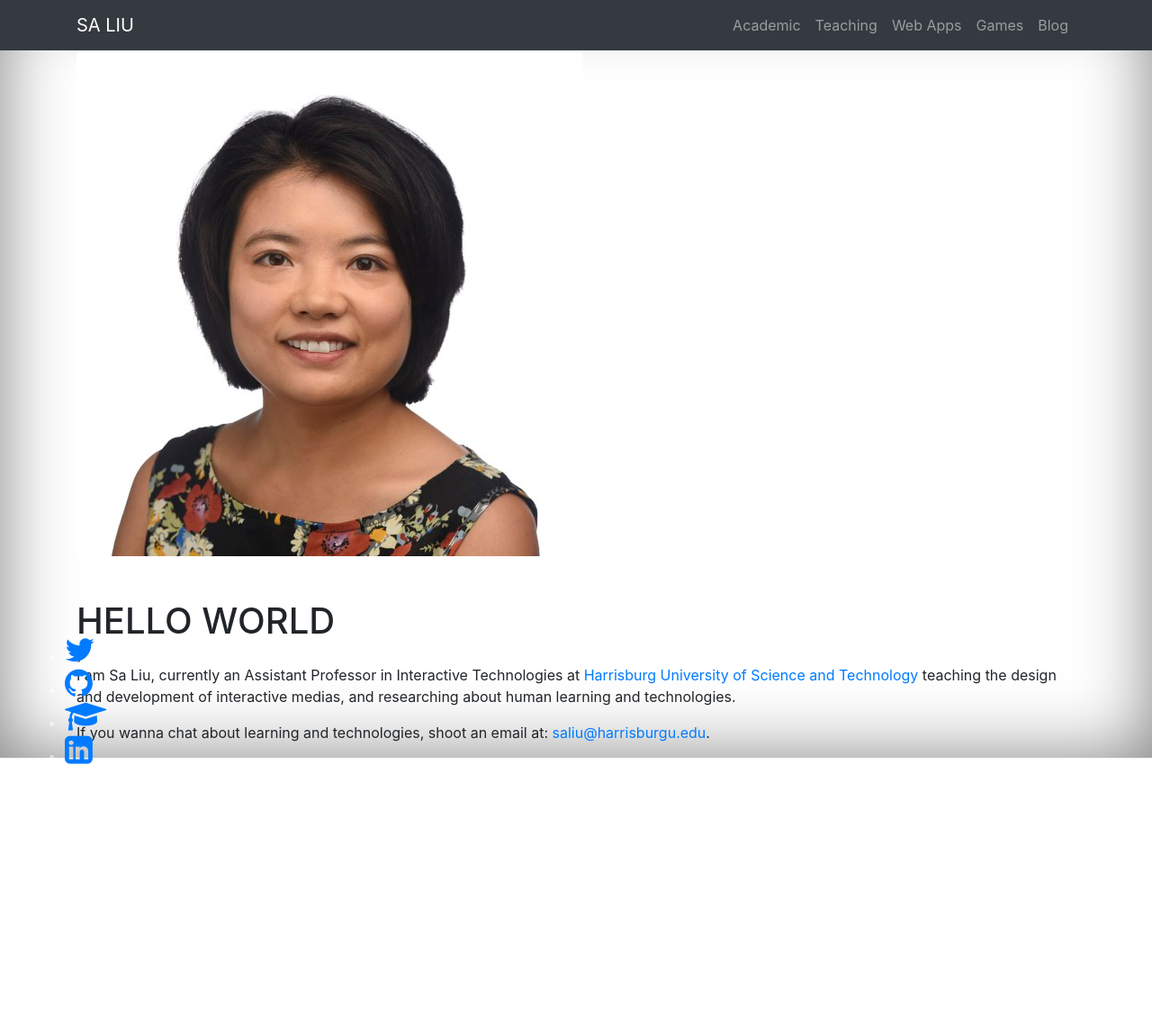
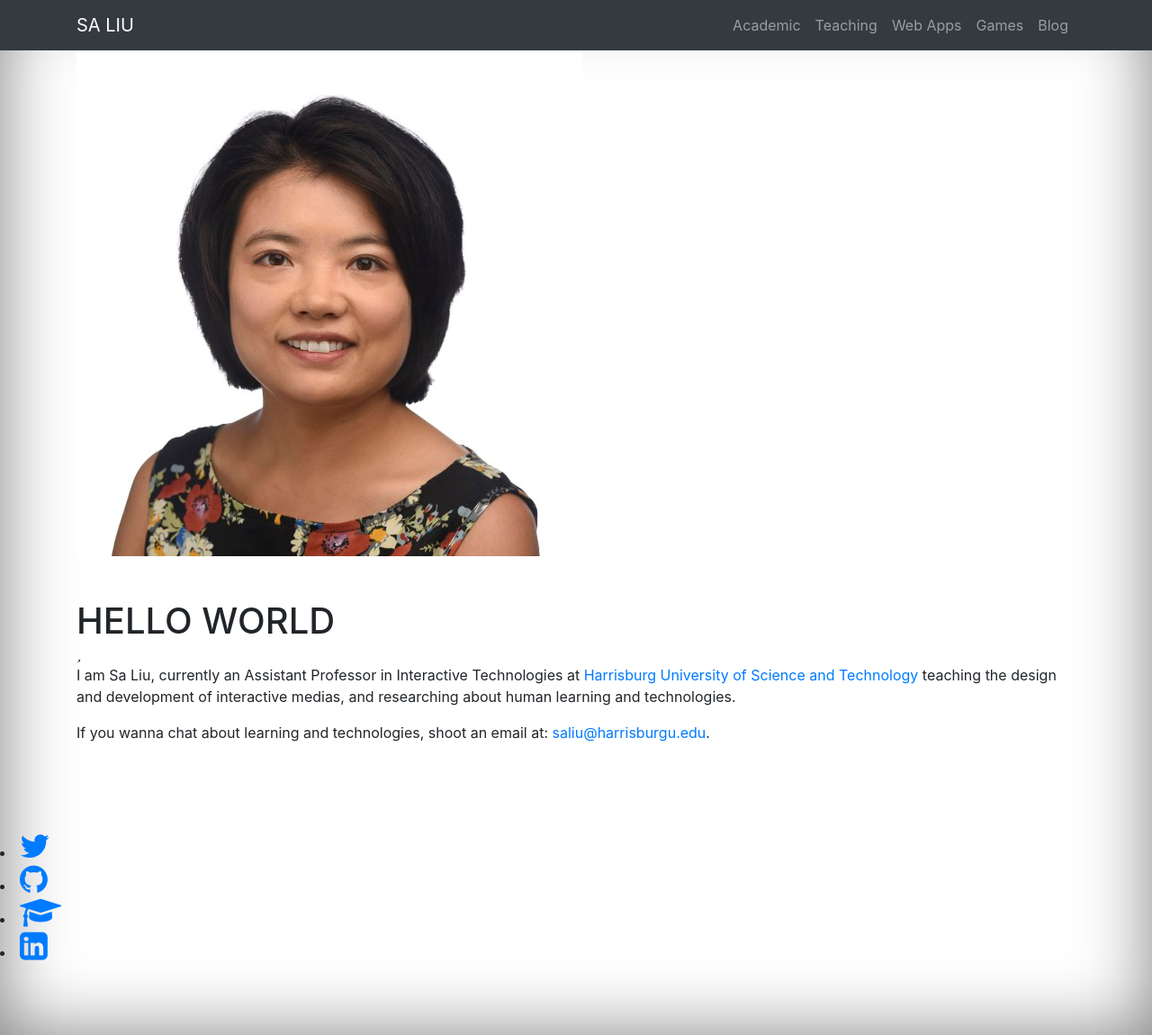
Before and after one commit to Tonicdragon6x66/saliudev.github.io, a Jekyll site: the page built from index.html, in a window 1280 px wide. Shown: the whole page at 90% size. Built offline with Jekyll 4.4.1, drawn with Linux system fonts in a browser that asks for light colours; before the commit the page ends 900 px from its top, so only the background shows below that.

Commit message:
upsate footer

```diff
--- a/_layouts/default.html
+++ b/_layouts/default.html
@@ -17,16 +17,16 @@
 
           {{ content }}
 
-          <div class="mastfoot align-items-center">
+            <div class="mastfoot align-items-center">
 
-              <ul class="social">
-                  <li><a href="https://twitter.com/saliudev"><i class="fa fa-twitter" style="font-size:36px"></i></a></li>
-                  <li><a href="https://github.com/saliudev"><i class="fa fa-github" style="font-size:36px"></i></a></li>
+
+                <li><a href="https://twitter.com/saliudev"><i class="fa fa-twitter" style="font-size:36px"></i></a></li>
+                <li><a href="https://github.com/saliudev"><i class="fa fa-github" style="font-size:36px"></i></a></li>
                 <li><a href="https://scholar.google.com/citations?user=YiBs6ucAAAAJ&#038;hl=en"><i class="fa fa-graduation-cap" style="font-size:36px"></i></a></li>
                 <li><a href="https://www.linkedin.com/in/liusa/"><i class="fa fa-linkedin-square" style="font-size:36px"></i></a></li>
-              </ul>
 
-        </div>
+
+            </div>
 
         </div>
 
--- a/css/main.css
+++ b/css/main.css
@@ -31,10 +31,8 @@
 }
 
 .mastfoot {
-    position: fixed;
-    bottom: 0;
-    color: rgba(255,255,255,.5);
-    padding: 2rem;
+    padding-top: 5rem;
+    padding-bottom: 5rem;
 }
 
 .avatar {
```
